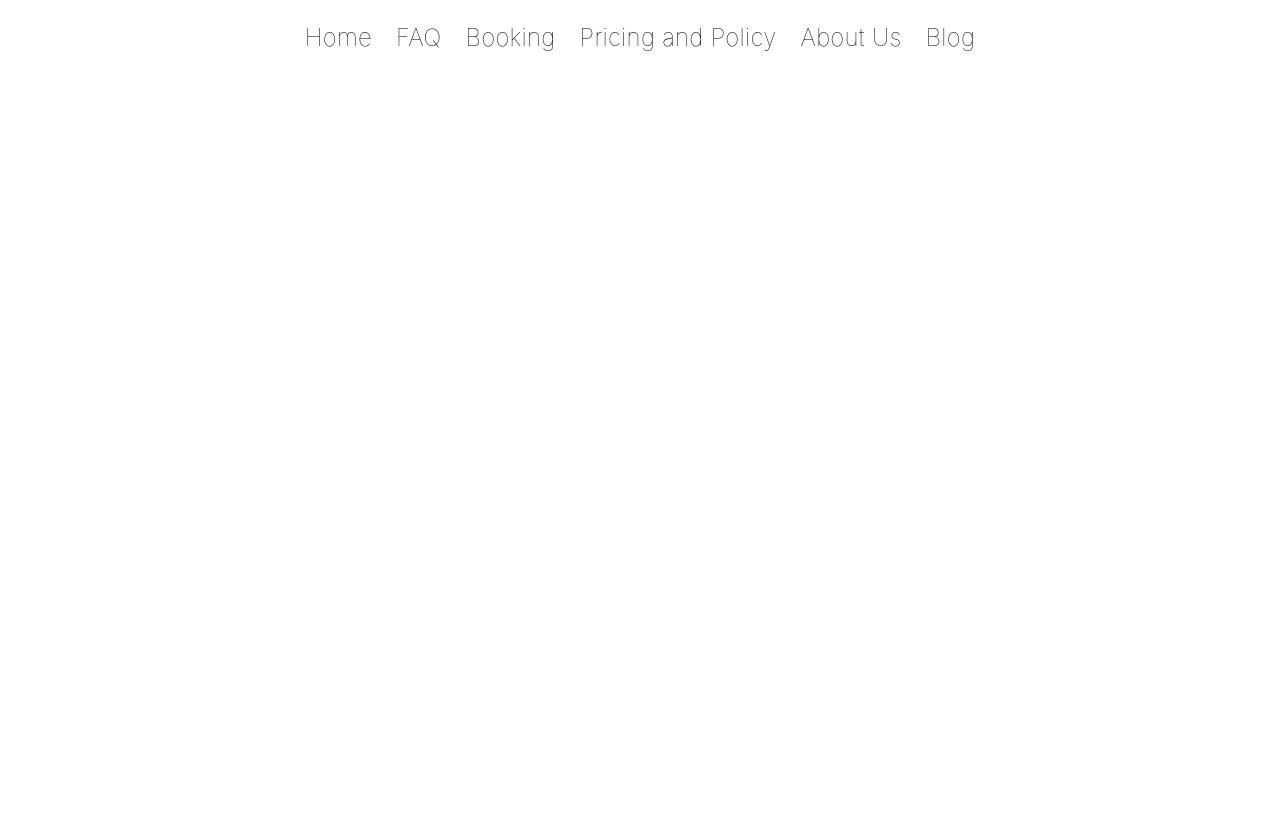
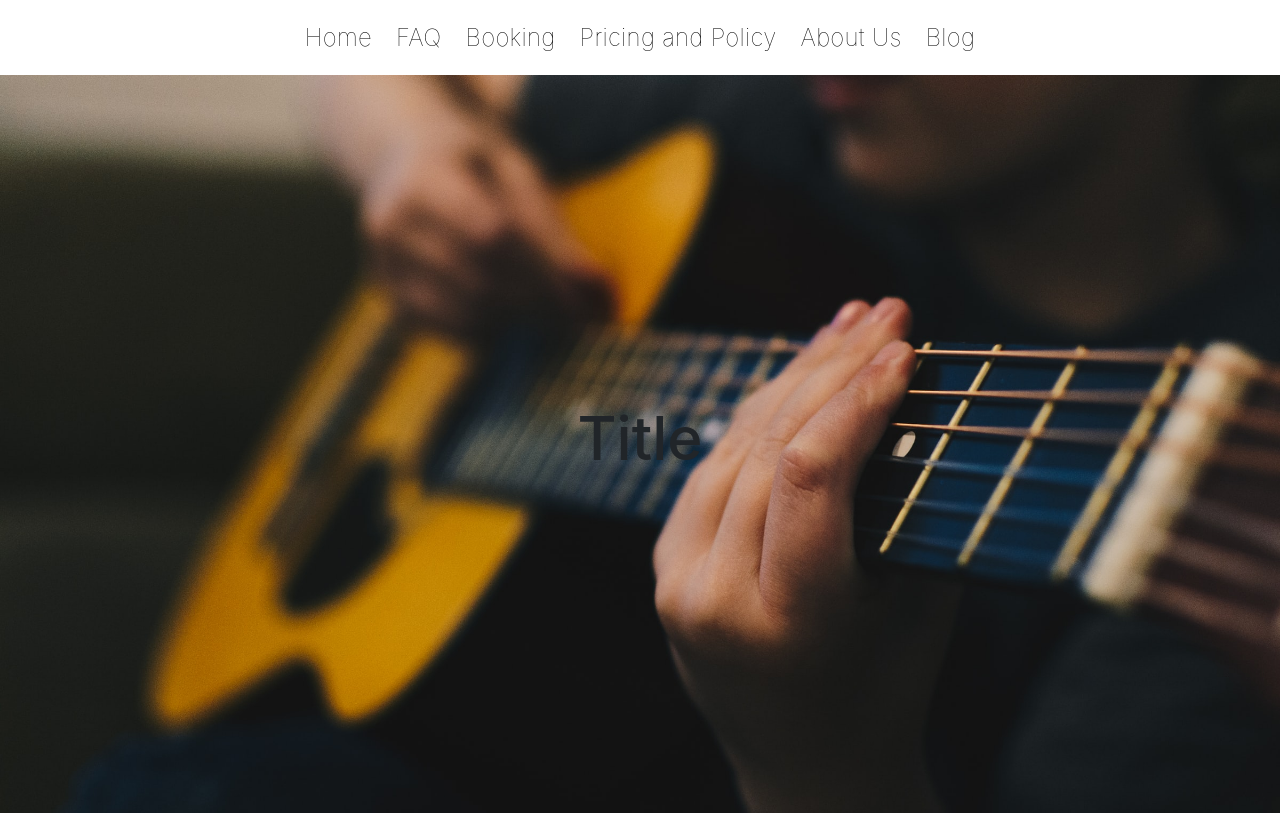
Before and after one commit to manuelreneduran/guitar4kids, a Gatsby site: page / in a window 1280 px wide. Built offline with nearby package versions, Linux system fonts and the light colour scheme; Gatsby itself is replaced by a stand-in of ours.

Commit message:
hero full size

```diff
--- a/package.json
+++ b/package.json
@@ -7,6 +7,7 @@
   "dependencies": {
     "bootstrap": "^4.5.0",
     "gatsby": "^2.23.12",
+    "gatsby-background-image": "^1.1.1",
     "gatsby-image": "^2.4.9",
     "gatsby-plugin-manifest": "^2.4.14",
     "gatsby-plugin-offline": "^3.2.13",
--- /dev/null
+++ b/src/components/Hero.js
@@ -0,0 +1,16 @@
+import React from "react"
+import BcgImage from "gatsby-background-image"
+
+const Hero = ({ img, home, children }) => {
+  return (
+    <BcgImage
+      className={home ? "hero hero__home" : "hero"}
+      fluid={img}
+      home={home}
+    >
+      {children}
+    </BcgImage>
+  )
+}
+
+export default Hero
--- a/src/containers/NavBar.js
+++ b/src/containers/NavBar.js
@@ -6,7 +6,7 @@ const NavBar = () => {
     <Navbar
       className="navigation justify-content-end"
       collapseOnSelect
-      expand="md"
+      expand="sm"
     >
       <Navbar.Toggle aria-controls="responsive-navbar-nav" />
       <Navbar.Collapse id="responsive-navbar-nav">
--- a/src/pages/index.js
+++ b/src/pages/index.js
@@ -1,12 +1,26 @@
 import React from "react"
-
+import { graphql } from "gatsby"
+import Hero from "../components/Hero"
 import Layout from "../components/layout"
 import SEO from "../components/seo"
 
-const IndexPage = () => (
+export default ({ data }) => (
   <Layout>
-    <SEO title="Home" />
+    <SEO title="Home" description="This is a description" />
+    <Hero home={true} img={data.defaultBcg.childImageSharp.fluid}>
+      <h1>Title</h1>
+    </Hero>
   </Layout>
 )
 
-export default IndexPage
+export const query = graphql`
+  query {
+    defaultBcg: file(relativePath: { eq: "pages/landing/hero.jpg" }) {
+      childImageSharp {
+        fluid(maxWidth: 4160, quality: 90) {
+          ...GatsbyImageSharpFluid_withWebp
+        }
+      }
+    }
+  }
+`
--- a/src/scss/abstracts/_variables.scss
+++ b/src/scss/abstracts/_variables.scss
@@ -1,14 +1,14 @@
 //BOOTSTRAP
 $grid-breakpoints: (
   xs: 0,
-  sm: 425px,
+  sm: 426px,
   md: 768px,
   lg: 1200px,
   xl: 1440px,
 );
 
 $container-max-widths: (
-  sm: 425px,
+  sm: 426px,
   md: 768px,
   lg: 1200px,
   xl: 1440px,
--- /dev/null
+++ b/src/scss/components/_hero.scss
@@ -0,0 +1,12 @@
+.hero {
+  background-position: center;
+  background-size: cover;
+  opacity: 1 !important;
+  display: flex;
+  justify-content: center;
+  align-items: center;
+
+  &__home {
+    min-height: calc(100vh - 62px);
+  }
+}
--- a/src/scss/main.scss
+++ b/src/scss/main.scss
@@ -10,6 +10,7 @@
 @import "base/utilities";
 
 // @import components
+@import "components/hero";
 
 // @import layout
 @import "layout/navigation";
```
Also changed, not shown: README.md (deleted), src/images/gatsby-astronaut.png (deleted), src/images/pages/landing/hero.jpg (added), 2 other files.
